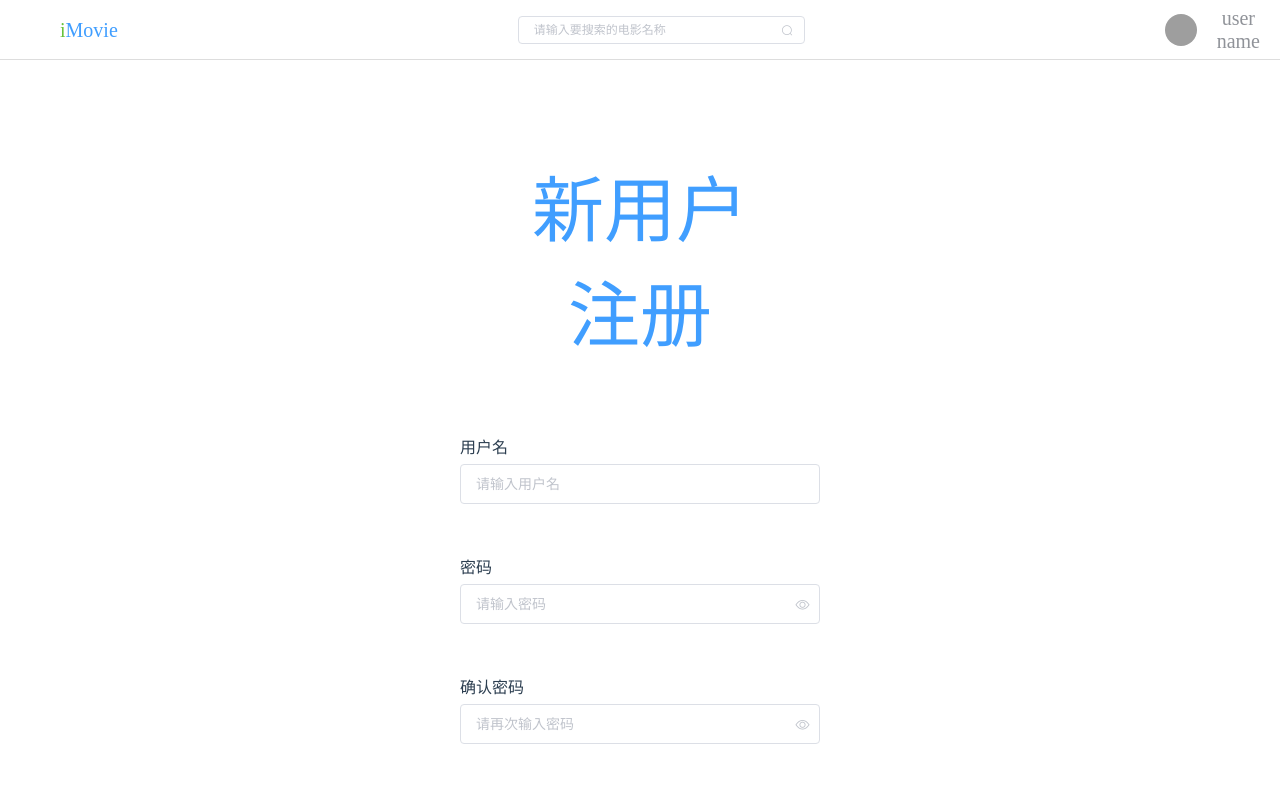
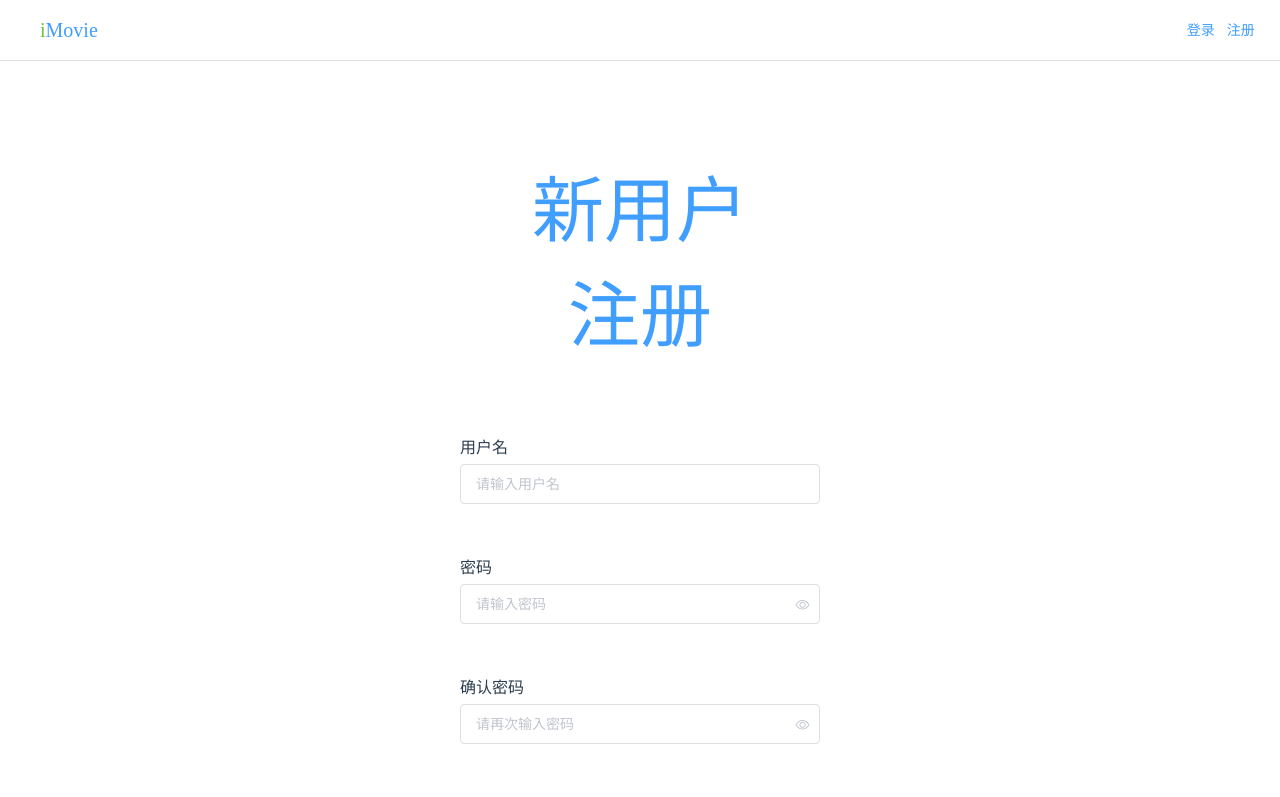
Before and after one commit to imovieproject/iMovieWebSite, a Vue app: page /#/RegisterPage in a window 1280 px wide. Shown: the top 797 px of the page. Built offline with nearby package versions, Linux system fonts and the light colour scheme; grey boxes are pictures that could not be loaded; what axois would draw is missing.

Commit message:
解决了刷新之后vuex数据消失的问题和优化代码

```diff
--- a/package.json
+++ b/package.json
@@ -23,7 +23,8 @@
     "axois": "^1.0.0",
     "element-ui": "^2.5.4",
     "vue": "^2.5.2",
-    "vue-router": "^3.0.1"
+    "vue-router": "^3.0.1",
+    "vuex": "^3.1.0"
   },
   "devDependencies": {
     "autoprefixer": "^7.1.2",
--- a/src/App.vue
+++ b/src/App.vue
@@ -1,11 +1,11 @@
 <template>
-  <div id="app">
+  <div id="app" style="height: 100%;width: 100%">
     <el-container>
-      <el-header class="bottom-line">
+      <el-header style="padding: 0">
         <page-header/>
       </el-header>
 
-      <el-main >
+      <el-main>
         <router-view/>
       </el-main>
     </el-container>
@@ -19,6 +19,15 @@ export default {
   name: 'App',
   components: {
     'page-header': PageHeader
+  },
+  mounted () {
+    window.addEventListener('unload', this.saveState)
+  },
+
+  methods: {
+    saveState () {
+      sessionStorage.setItem('state', JSON.stringify(this.$store.state))
+    }
   }
 }
 </script>
@@ -32,11 +41,6 @@ export default {
   color: #2c3e50;
 }
 
-.bottom-line {
-  border-bottom-style: solid;
-  border-bottom-color: rgba(187,187,187,0.5);
-  border-bottom-width: 1px;
-}
 .el-main{
   padding: 60px;
   padding-top: 20px
--- a/src/components/PageHeader.vue
+++ b/src/components/PageHeader.vue
@@ -7,6 +7,7 @@
 
         <!-- 搜索输入框 -->
         <el-input
+          v-if="isLogin"
           class="search-input"
           size="mini"
           placeholder="请输入要搜索的电影名称"
@@ -15,9 +16,20 @@
         />
 
         <!-- 用户头像及用户名 -->
-        <div class="user-info">
+        <div class="user-info" v-if="isLogin">
             <img class="user-logo" v-bind:src="imageSrc"/>
-            <p style="margin-left:20px">user name</p>
+            <el-dropdown @command="handleCommand">
+              <span class="el-dropdown-link" type="text">{{ getLoginUserName }}</span>
+              <el-dropdown-menu slot="dropdown">
+                <el-dropdown-item command="userinfo">个人中心</el-dropdown-item>
+                <el-dropdown-item style="color: #F56C6C" divided command="logout">退出登录</el-dropdown-item>
+              </el-dropdown-menu>
+            </el-dropdown>
+        </div>
+
+        <div class="login-button" v-if="!isLogin">
+          <el-button type="text" @click="loginBtnClicked">登录</el-button>
+          <el-button type="text" @click="registerBtnClicked">注册</el-button>
         </div>
     </div>
 </template>
@@ -36,6 +48,58 @@ export default {
       this.$router.push({
         name: 'MainPage'
       })
+    },
+
+    loginBtnClicked () {
+      this.$router.push({
+        name: 'LoginPage'
+      })
+    },
+
+    registerBtnClicked () {
+      this.$router.push({
+        name: 'RegisterPage'
+      })
+    },
+
+    userInfoBtnClicked () {
+      this.$router.push({
+        path: `/UserDetailPage/${this.$store.getters.getLoginUserId}`
+      })
+    },
+
+    handleCommand (command) {
+      console.log('command')
+      if (command === 'userinfo') {
+        this.userInfoBtnClicked()
+      } else if (command === 'logout') {
+        this.logoutBtnClicked()
+      }
+    },
+
+    logoutBtnClicked () {
+      this.$confirm('确定要退出登录？', '警告', {
+        confirmButtonText: '确定',
+        cancelButtonText: '取消',
+        type: 'warning'
+      })
+        .then(() => {
+          this.$store.commit('setIsLogin', false)
+          this.$store.commit('setLoginUserInfo', {})
+          this.$router.push({
+            name: 'LoginPage'
+          })
+        })
+    }
+  },
+
+  computed: {
+    isLogin () {
+      return this.$store.getters.isLogin
+    },
+
+    getLoginUserName () {
+      return this.$store.getters.getLoginUserName
     }
   }
 }
@@ -49,6 +113,12 @@ export default {
     align-items: center;
     width: 100%;
     height: 60px;
+    position: fixed;
+    z-index:999;
+    background-color: #FFFFFF;
+    border-bottom-style: solid;
+  border-bottom-color: rgba(187,187,187,0.5);
+  border-bottom-width: 1px;
 }
 
 .page-logo {
@@ -60,7 +130,8 @@ export default {
     font-family: Microsoft YaHei;
     text-align: center;
     height: 60px;
-    margin-left: 40px
+    margin-left: 40px;
+    cursor: pointer;
 }
 
 .search-input{
@@ -76,7 +147,7 @@ export default {
     font-size: 20px;
     font-family: Microsoft YaHei;
     color: #909399;
-    margin-left: 360px;
+    margin-left: 30%;
 }
 
 .user-logo {
@@ -84,4 +155,18 @@ export default {
     height: 32px;
     border-radius: 50%;
 }
+
+.login-button {
+    margin-left: 85%;
+    display: flex;
+    flex-direction: row;
+    justify-content: space-around;
+    align-items: center
+}
+
+.el-dropdown-link {
+    cursor: pointer;
+    color: #409EFF;
+    padding-left: 30%;
+}
 </style>
--- a/src/main.js
+++ b/src/main.js
@@ -9,6 +9,7 @@ import { FontAwesomeIcon } from '@fortawesome/vue-fontawesome'
 import ElementUI from 'element-ui'
 import 'element-ui/lib/theme-chalk/index.css'
 import axios from 'axois'
+import store from './store'
 library.add(faUserSecret)
 
 Vue.component('font-awesome-icon', FontAwesomeIcon)
@@ -21,6 +22,7 @@ Vue.prototype.HOST = '/api'
 new Vue({
   el: '#app',
   router,
+  store,
   components: { App },
   template: '<App/>'
 })
--- a/src/pages/LoginPage.vue
+++ b/src/pages/LoginPage.vue
@@ -1,9 +1,11 @@
 <template>
-    <div class="container">
+    <div
+      class="container"
+    >
         <el-row type="flex" justify="fspace-between">
             <!-- 网站图标 -->
             <el-col :span="12" >
-                <div class="page-logo">
+                <div class="page-logo" @click="pageLogoClicked">
                     <span style="color: #67C23A;font-size: 72px">i<span style="color: #409EFF">Movie</span></span>
                     <span style="color: #909399;font-size: 14px">一个精准的电影推荐网站</span>
                 </div>
@@ -30,7 +32,7 @@
                     <!-- 登录按钮 -->
                     <div class="button-container">
                         <el-button type="danger" plain @click="cancelBtnClicked">取消</el-button>
-                        <el-button type="primary" plain @click="loginBtnClicked" >登录</el-button>
+                        <el-button type="primary" plain @click="loginBtnClicked" :loading="isLogining">{{ loginButtonText }}</el-button>
                     </div>
 
                 </el-card>
@@ -47,11 +49,18 @@ export default {
     return {
       username: '',
       password: '',
-      inputType: 'password'
+      inputType: 'password',
+      isLogining: false,
+      loginButtonText: '登录'
     }
   },
 
   methods: {
+    pageLogoClicked () {
+      this.$router.push({
+        name: 'LoginPage'
+      })
+    },
     cancelBtnClicked () {
       console.log('cancel')
     },
@@ -75,6 +84,8 @@ export default {
           confirmButtonText: '确定'
         })
       } else {
+        this.isLogining = true
+        this.loginButtonText = '登录中'
         var formData = new FormData()
         formData.append('username', this.username)
         formData.append('password', this.password)
@@ -87,6 +98,8 @@ export default {
           }
         })
           .then(response => {
+            this.isLogining = false
+            this.loginButtonText = '登录'
             console.log(response)
             if (response.data.status === 'error') {
               msgBoxTitle = '登录错误'
@@ -106,6 +119,8 @@ export default {
                 }
               })
             } else {
+              this.$store.commit('setIsLogin', true)
+              this.$store.commit('setLoginUserInfo', response.data.userInfo)
               msgBoxContent = '登录成功'
               this.$message({
                 message: msgBoxContent,
@@ -117,6 +132,23 @@ export default {
                     name: 'MainPage'
                   })
                 }
+              })
+            }
+          })
+          .catch(error => {
+            this.isLogining = false
+            this.loginButtonText = '登录'
+            if (error.response) { // 能够正常与服务器进行通信，但是服务器的响应中显示错误
+              this.$alert(error.response.status, '网络错误', {
+                confirmButtonText: '确定'
+              })
+            } else if (error.request) { // 能够发送请求，但是服务器无响应
+              this.$alert('服务器无响应', '网络错误', {
+                confirmButtonText: '确定'
+              })
+            } else { // 无法发送请求
+              this.$alert('无法发送请求', '网络错误', {
+                confirmButtonText: '确定'
               })
             }
           })
--- a/src/pages/UserDetailPage.vue
+++ b/src/pages/UserDetailPage.vue
@@ -9,9 +9,9 @@
 
             <!--用户详情-->
             <el-col :span="8" class="user-detail">
-                <p class="user-name">user name</p>
-                <p class="user-age">user age</p>
-                <p class="user-description">user description</p>
+                <p class="user-name">{{ getLoginUserInfo.name }}</p>
+                <p class="user-age">{{ getLoginUserInfo.age }}</p>
+                <p class="user-description">{{ getLoginUserInfo.description }}</p>
             </el-col>
 
             <!-- 用户标签 -->
@@ -98,6 +98,10 @@ export default {
         len = this.showItemNum
       }
       return this.movieList.slice(0, len)
+    },
+
+    getLoginUserInfo () {
+      return this.$store.getters.getLoginUserInfo
     }
   }
 }
--- /dev/null
+++ b/src/store/index.js
@@ -0,0 +1,67 @@
+import Vue from 'vue'
+import Vuex from 'vuex'
+
+Vue.use(Vuex)
+
+const state = sessionStorage.getItem('state') ? JSON.parse(sessionStorage.getItem('state')) : {
+  showNaviBar: true,
+  isLogin: false,
+  loginUserInfo: {
+    _id: '',
+    name: '',
+    email: '',
+    age: '',
+    description: '',
+    movie_statistic: [],
+    movie_watched: [],
+    movie_towatch: []
+  }
+}
+
+const getters = {
+  showNaviBar () {
+    return state.showNaviBar
+  },
+
+  isLogin () {
+    return state.isLogin
+  },
+
+  getLoginUserInfo () {
+    return state.loginUserInfo
+  },
+
+  getLoginUserName () {
+    return state.loginUserInfo.name
+  },
+
+  getLoginUserId () {
+    return state.loginUserInfo._id
+  },
+
+  getLoginUserMovieStatic () {
+    return state.loginUserInfo.movie_statistic
+  }
+}
+
+const mutations = {
+  setShowNaviBar (state, isShow) {
+    state.showNaviBar = isShow
+  },
+
+  setIsLogin (state, isLogin) {
+    state.isLogin = isLogin
+  },
+
+  setLoginUserInfo (state, loginUserInfo) {
+    state.loginUserInfo = loginUserInfo
+  }
+}
+
+const store = new Vuex.Store({
+  state,
+  getters,
+  mutations
+})
+
+export default store
```
Also changed, not shown: 1 other file (tests, documents, lock files or other folders).
